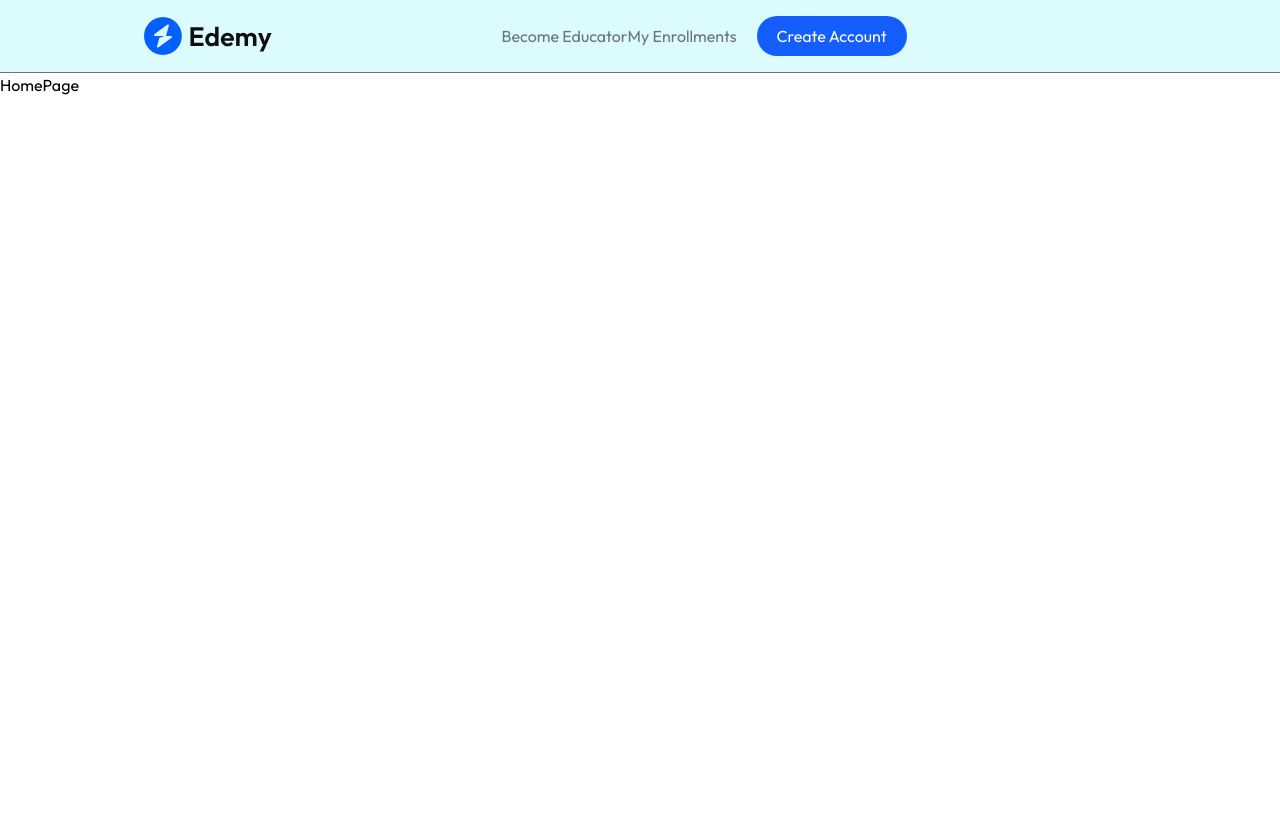
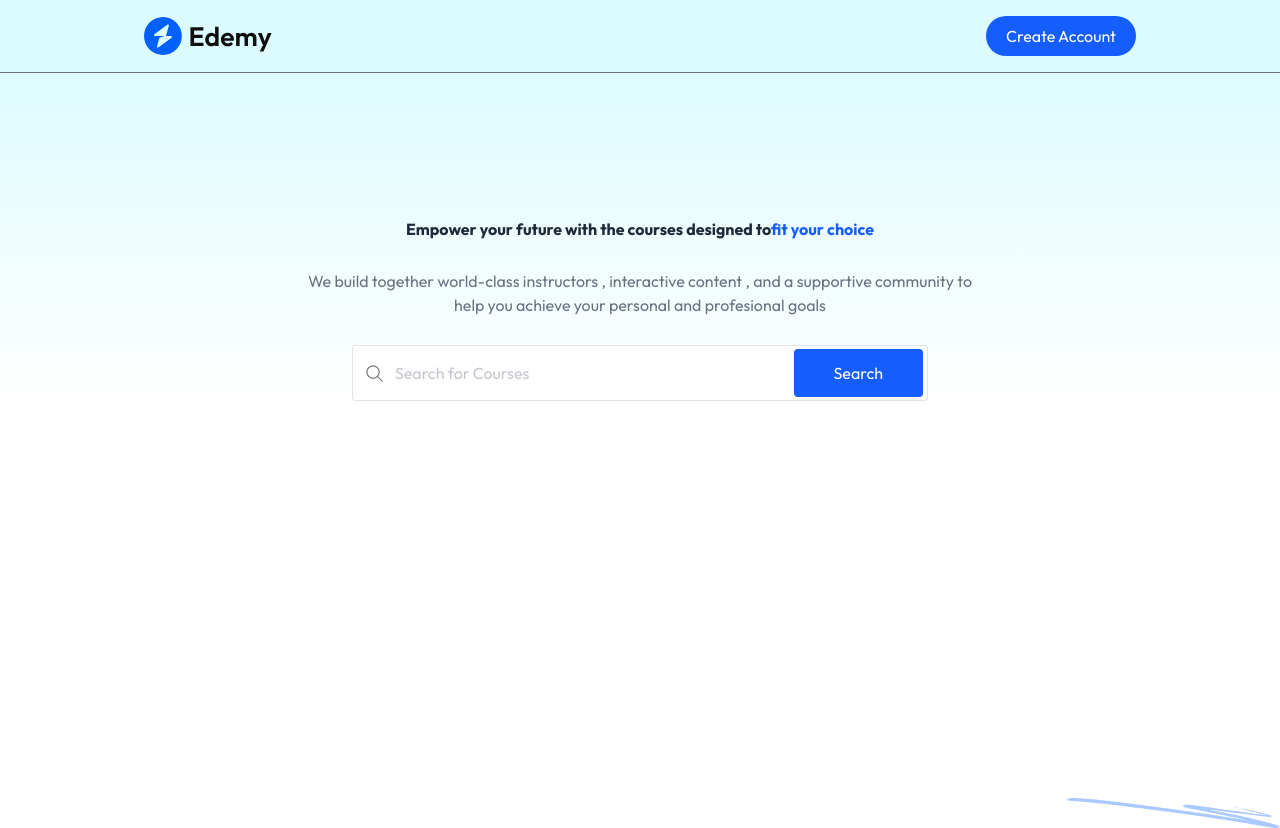
Before and after one commit to Rohini-Dhaktode/EduPro-LMS-Webapp, a React (Vite) app in the folder client/: page / in a window 1280 px wide. Before the commit the page ends 800 px from the top, so only its background shows below. Built offline with nearby package versions, Linux system fonts and the light colour scheme; no server answers.

Commit message:
home page setup commit

```diff
--- a/client/package.json
+++ b/client/package.json
@@ -10,6 +10,7 @@
     "preview": "vite preview"
   },
   "dependencies": {
+    "@clerk/clerk-react": "^5.59.4",
     "@tailwindcss/vite": "^4.1.18",
     "humanize-duration": "^3.33.2",
     "quill": "^2.0.3",
--- a/client/src/App.jsx
+++ b/client/src/App.jsx
@@ -16,13 +16,14 @@ import NavbarComp from './components/student/NavbarComp'
 
 const App = () => {
   const isEducatorRoute = useMatch('/educator/*')
+
   return (
     <div className='text-default min-h-screen bg-white'>
      {!isEducatorRoute &&  <NavbarComp/>}
       <Routes>
         <Route path="/" element={<HomePage />} />
         <Route path="/course-list" element={<CoursesListPage />} />
-        <Route path="/course-list:input" element={<CoursesListPage />} />
+        <Route path="/course-list/:input" element={<CoursesListPage />} />
         <Route path="/course/:id" element={<CourseDetailsPage />} />
         <Route path="/my-enrollments" element={<MyEnrollmentsPage />} />
         <Route path="/player/:courseId" element={<PlayerPage />} />
--- a/client/src/components/student/HeroComp.jsx
+++ b/client/src/components/student/HeroComp.jsx
@@ -1,8 +1,34 @@
 import React from 'react'
+import { assets } from '../../assets/assets'
+import SearchBarComp from './SearchBarComp'
 
 const HeroComp = () => {
   return (
-    <div>HeroComp</div>
+  //  Home Page text and Search bar
+  <div className='flex flex-col items-center justify-center w-full md:pt-36 pt-20
+  px-7 md:px-0 space-y-7 text-center bg-gradient-to-b from-cyan-100/70 '>
+    <h1 className='md:text-home-heading-large text-home-heading-small realtive font-bold text-gray-800 max-w-3xl mx-auto'>Empower your future with the courses designed to
+      <span className='text-blue-600'>
+      fit your choice</span>
+      <img src={assets.sketch} alt="sketch" className='md:block hidden absolute -bottom-7 right-0'/>
+      </h1>
+
+      <p className='md:block hidden text-gray-500 max-w-2xl mx-auto'>
+        We build together world-class instructors ,
+         interactive content , and a supportive community
+        to help you achieve your personal and profesional goals
+      </p>
+
+      <p className='md:hidden text-gray-500 max-w-sm mx-auto'>
+         We build together world-class instructors ,
+         interactive content , and a supportive community
+        to help you achieve your personal and profesional goals
+      </p>
+
+      {/* SearchBar */}
+      <SearchBarComp/>
+
+  </div>
   )
 }
 
--- a/client/src/components/student/NavbarComp.jsx
+++ b/client/src/components/student/NavbarComp.jsx
@@ -1,27 +1,56 @@
 import React from 'react'
 import { Link } from 'react-router-dom'
 import {assets} from '../../assets/assets'
+import { useClerk,UserButton,useUser } from '@clerk/clerk-react'
+
 
 const NavbarComp = () => {
   const isCourseListpage = location.pathname.includes('/course-list')
+
+  const {openSignIn} = useClerk()
+  const {user} = useUser()
+
 
   return (
     <div className={`flex items-center justify-between px-4 sm:px-10 md:px-14 lg:px-36
     border-b border-gray-500 py-4 ${isCourseListpage ? 'bg-white' : 'bg-cyan-100/70'}`}>
       <img src={assets.logo} alt="Logo" className='w-28 lg:w-32 cursor-pointer'/>
-      {/* Desktop Div */}
+      {/* Desktop Screens */}
       <div className='hidden md:flex items-center gap-5 text-gray-500'>
-         <div>
-          <button>Become Educator</button>
+         <div className='flex items-center gap-5'>
+          {/* Hide buttons based on user logged in status */}
+          {
+            user && <>
+            <button>Become Educator</button>
            <Link to='/my-enrollments'>My Enrollments</Link>
+            </>
+          }
+
          </div>
-         <button className='bg-blue-600 text-white px-5 py-2 rounded-full'>
+
+         {/* Display useButton from clerk otherwise create account btn */}
+         {user ? <UserButton/> :
+         <button className='bg-blue-600 text-white px-5 py-2 rounded-full'
+         onClick={() => openSignIn()}>
           Create Account
-         </button>
+         </button>}
       </div>
 
-       {/* Mobile Div */}
-      <div>
+       {/* Mobile Screens */}
+      <div className='md:hidden flex items-center gap-2
+      sm:gap-5 text-gray-500'>
+        <div className='flex items-center gap-1 sm:gap-2 max-sm:text-xs'>
+           {
+            user && <>
+            <button>Become Educator</button>
+           <Link to='/my-enrollments'>My Enrollments</Link>
+            </>
+          }
+         </div>
+         {
+          user ? <UserButton/> :  <button onClick={() => openSignIn()}><img src={assets.user_icon} alt=""/></button>
+         }
+
 
       </div>
     </div>
--- a/client/src/components/student/SearchBarComp.jsx
+++ b/client/src/components/student/SearchBarComp.jsx
@@ -0,0 +1,30 @@
+import React from 'react'
+import { assets } from '../../assets/assets'
+import { useNavigate } from 'react-router-dom'
+import { useState } from 'react'
+
+const SearchBarComp = ({data}) => {
+   const navigate = useNavigate();
+   const [input , setInput] = useState(data ? data: '')
+
+   const onSearchHandler = (e) => {
+    e.preventDefault()
+    navigate('/course-list/' + input)
+   }
+  return (
+        <form onSubmit={onSearchHandler} className='max-w-xl w-full md:h-14 h-12 flex items-center bg-white border border-gray-500/20 rounded'>
+            <img src={assets.search_icon} alt="search_icon"
+            className='md:w-auto w-10 px-3 '/>
+
+            <input type="text" placeholder="Search for Courses"
+            className='w-full h-full outline-none text-gray-500/80'
+            onChange={e => setInput(e.target.value)} value={input}/>
+
+            <button type='submit' className='bg-blue-600 rounded text-white md:px-10
+            px-7 md:py-3 py-2 mx-1'>Search</button>
+        </form>
+
+  )
+}
+
+export default SearchBarComp
--- a/client/src/index.css
+++ b/client/src/index.css
@@ -2,6 +2,7 @@
 
 @import "tailwindcss";
 
+
 *{
   font-family: Outfit;
 }
--- a/client/src/main.jsx
+++ b/client/src/main.jsx
@@ -1,14 +1,25 @@
-import { StrictMode } from 'react'
 import { createRoot } from 'react-dom/client'
 import './index.css'
 import App from './App.jsx'
 import {BrowserRouter} from 'react-router-dom'
 import { AppContextProvider } from './context/AppContext.jsx'
+import {ClerkProvider} from '@clerk/clerk-react'
+import "./index.css";
 
-createRoot(document.getElementById('root')).render(
+// Import your Publishable Key
+const PUBLISHABLE_KEY = import.meta.env.VITE_CLERK_PUBLISHABLE_KEY
+console.log("KEY:", import.meta.env.VITE_CLERK_PUBLISHABLE_KEY);
+
+if (!PUBLISHABLE_KEY) {
+  throw new Error('Missing Publishable Key')
+}
+
+createRoot(document.getElementById("root")).render(
   <BrowserRouter>
-  <AppContextProvider>
-    <App />
-  </AppContextProvider>
-  </BrowserRouter>
-)
+    <ClerkProvider publishableKey={PUBLISHABLE_KEY} afterSignOutUrl={'/'}>
+      <AppContextProvider>
+        <App />
+      </AppContextProvider>
+    </ClerkProvider>
+  </BrowserRouter>,
+);
--- a/client/src/pages/student/CoursesListPage.jsx
+++ b/client/src/pages/student/CoursesListPage.jsx
@@ -6,4 +6,4 @@ const CoursesListPage = () => {
   )
 }
 
-export default CoursesListPage
+export default CoursesListPage;
--- a/client/src/pages/student/HomePage.jsx
+++ b/client/src/pages/student/HomePage.jsx
@@ -1,8 +1,11 @@
 import React from 'react'
+import HeroComp from '../../components/student/HeroComp'
 
 const HomePage = () => {
   return (
-    <div>HomePage</div>
+   <div className='flex flex-col items-center space-y-7 text-center'>
+    <HeroComp/>
+   </div>
   )
 }
 
--- /dev/null
+++ b/client/tailwind.config.js
@@ -0,0 +1,19 @@
+/** @type {import('tailwindcss').Config} */
+export default {
+  content: [
+    "./index.html",
+    "./src/**/*.{js,ts,jsx,tsx}"
+  ],
+  theme: {
+    extend: {
+        fontSize : {
+            'course-details-heading-small' : ['26px' , '36px'],
+            'course-details-heading-large' : ['36px' , '44px'],
+            'home-heading-small' : ['28px' , '34px'],
+            'home-heading-large' : ['48px' , '56px'],
+            'default' : ['15px' ,'21px']
+        }
+    },
+  },
+  plugins: [],
+}
```
Also changed, not shown: 2 other files (tests, documents, lock files or other folders).
